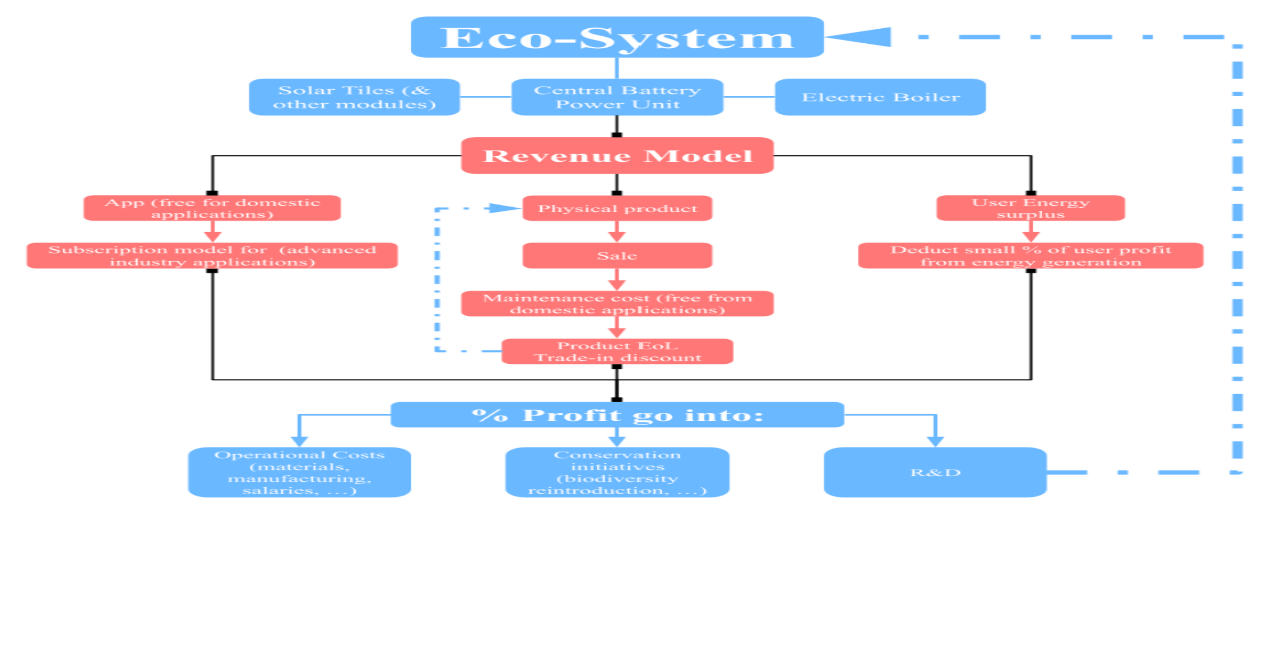
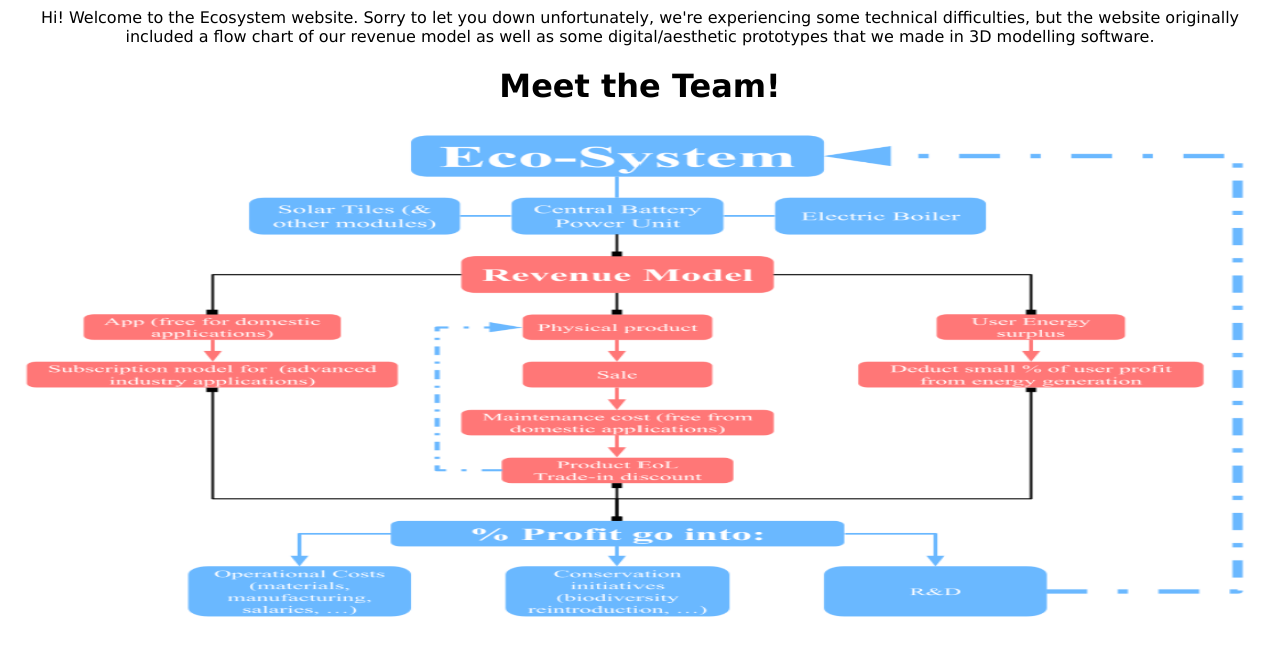
Before and after one commit to Fl-ow/Fl-ow.github.io, a plain HTML site: page index.html in a window 1280 px wide. Drawn offline with Linux system fonts and the light colour scheme; files whose address does not match are found by name.

Commit message:
Update index.html

```diff
--- a/index.html
+++ b/index.html
@@ -6,13 +6,16 @@
     <!--
     <img src="Assets/Images/welcome to the ecosystem logo.png" width = "800" height = "500">
 
+    -->
 
     <font face = "Verdana">
-      <p> some random text here... </p>
+      <p> Hi! Welcome to the Ecosystem website. Sorry to let you down unfortunately, we're experiencing
+      some technical difficulties, but the website originally included a flow chart of our
+      revenue model as well as some digital/aesthetic prototypes that we made in 3D modelling
+      software. </p>
       <h1> Meet the Team! </h1>
     </font>
 
-    -->
 
     <img src="flowchart.png" width = "100%" height = "500">
 
```
